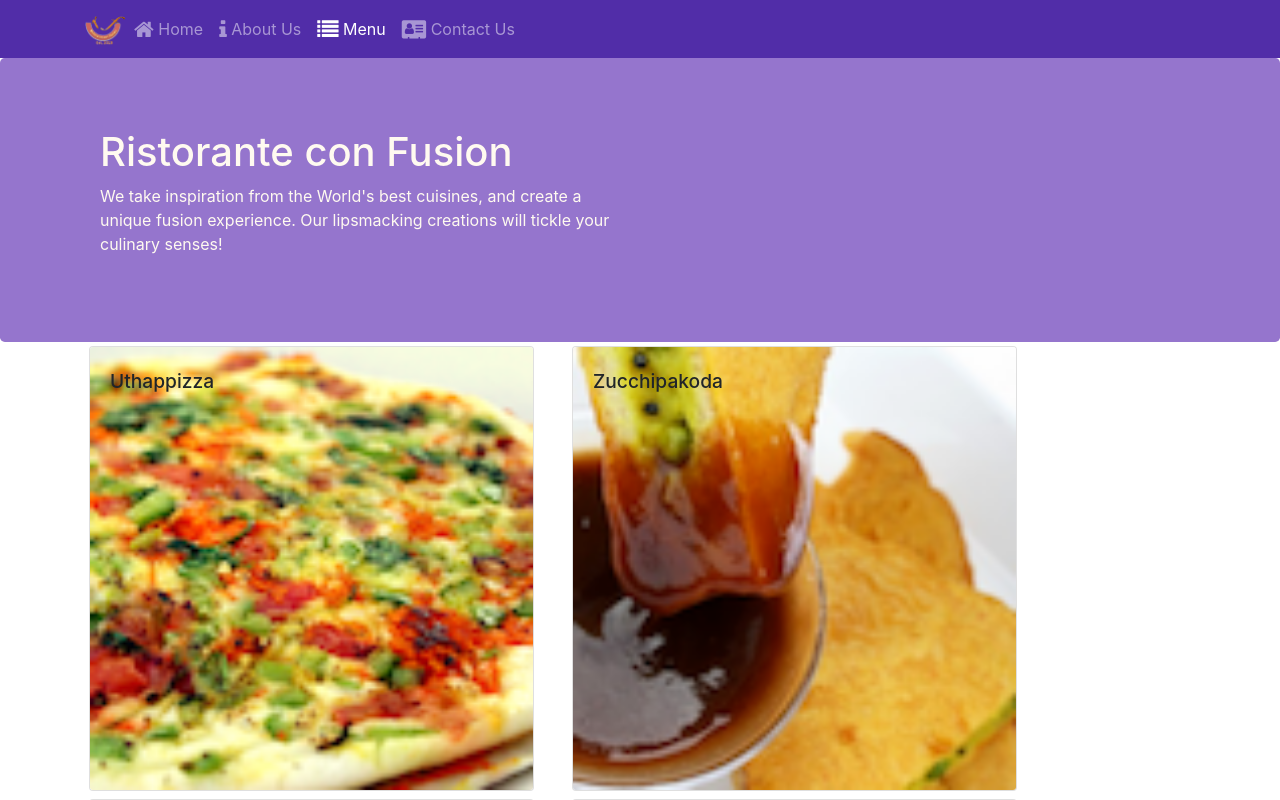
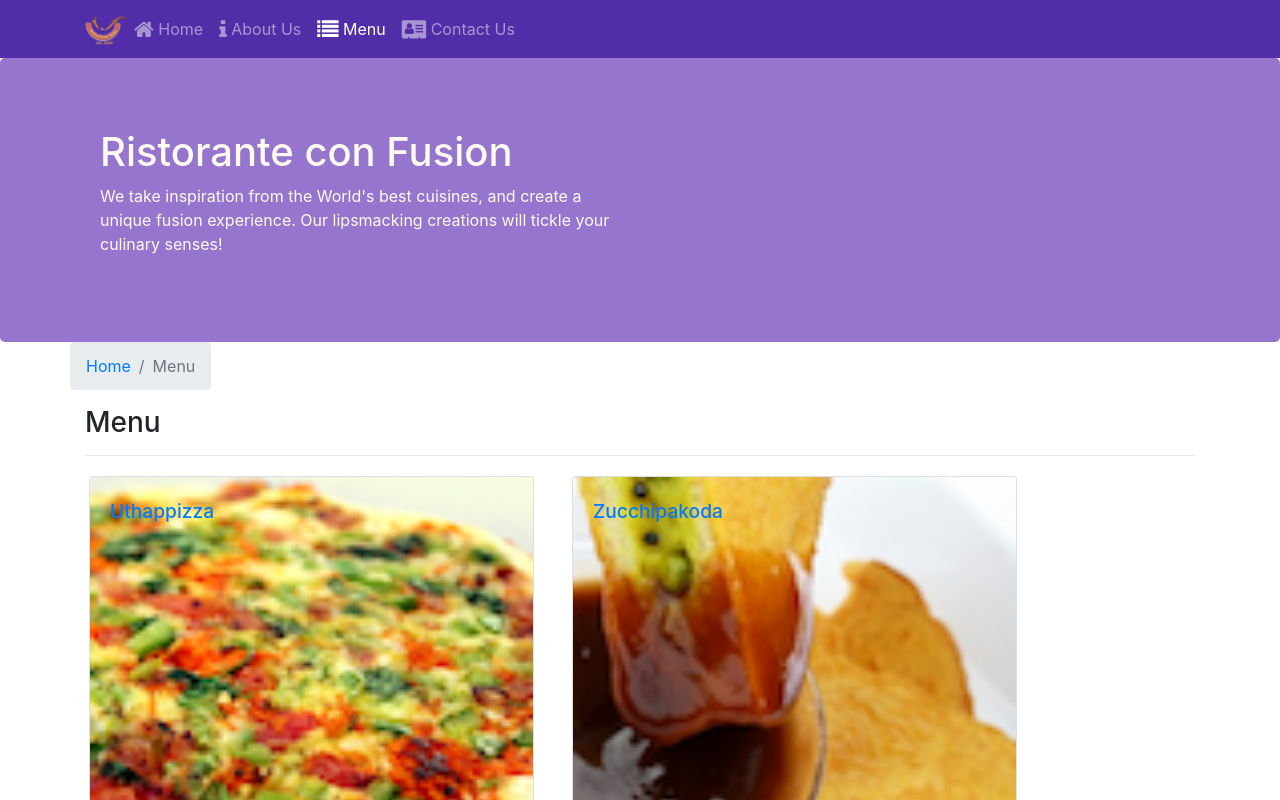
Before and after one commit to SARAAD69/React, a React (Create React App) app: page /menu in a window 1280 px wide. Shown: the top 800 px of the page. Built offline with nearby package versions, Linux system fonts and the light colour scheme.

Commit message:
Single Page Applications Part 2

```diff
--- a/src/App.css
+++ b/src/App.css
@@ -37,3 +37,7 @@ address{
 .navbar-dark {
     background-color: #512DA8;
 }
+
+.card-subtitle {
+    font-weight: 500;
+}
--- a/src/components/ContactComponent.js
+++ b/src/components/ContactComponent.js
@@ -1,8 +1,20 @@
 import React from 'react';
+import { Breadcrumb, BreadcrumbItem } from 'reactstrap';
+import { Link } from 'react-router-dom';
 
 function Contact(props) {
     return(
         <div className="container">
+            <div className="row">
+                <Breadcrumb>
+                    <BreadcrumbItem><Link to="/home">Home</Link></BreadcrumbItem>
+                    <BreadcrumbItem active>Contact Us</BreadcrumbItem>
+                </Breadcrumb>
+                <div className="col-12">
+                    <h3>Contact Us</h3>
+                    <hr />
+                </div>
+            </div>
             <div className="row row-content">
                 <div className="col-12">
                 <h3>Location Information</h3>
--- a/src/components/DishdetailComponent.js
+++ b/src/components/DishdetailComponent.js
@@ -1,10 +1,11 @@
 import React from 'react';
-import { Card, CardImg, CardText, CardBody, CardTitle } from 'reactstrap';
-
+import { Card, CardImg, CardText, CardBody, CardTitle, Breadcrumb, BreadcrumbItem } from 'reactstrap';
+import { Link } from 'react-router-dom';
 
    function RenderDish({dish}) {
+    if (dish != null) {
           return(
-            <div className="col-12 col-md-5 m-1">
+            <div>
                   <Card>
                       <CardImg top src={dish.image} alt={dish.name} />
                       <CardBody>
@@ -14,10 +15,14 @@ import { Card, CardImg, CardText, CardBody, CardTitle } from 'reactstrap';
                   </Card>
             </div>
           );
+        } else {
+          return(<div></div>);
+        }
       }
 
-    function RenderComments({dish}) {
-        const cmnts = dish.comments.map(comment => {
+    function RenderComments({comments}) {
+      if (comments != null) {
+        const cmnts = comments.map(comment => {
             return (
                 <li key={comment.id}>
                     <p>{comment.comment}</p>
@@ -29,25 +34,41 @@ import { Card, CardImg, CardText, CardBody, CardTitle } from 'reactstrap';
             )
         })
         return (
-            <div className='col-12 col-md-5 m-1'>
+            <div>
                 <h4> Comments </h4>
                 <ul className='list-unstyled'>
                     {cmnts}
                 </ul>
 
             </div>
-        )
+        );
+      } else {
+        return(<div></div>);
+      }
     }
 
       const DishDetail = (props) => {
         if (props.dish != null) {
-        const dishItem = <RenderDish dish={props.dish}/>
-        const commentItem = <RenderComments dish={props.dish}/>
           return(
             <div className="container">
                 <div className="row">
-                        {dishItem}
-                        {commentItem}
+                    <Breadcrumb>
+
+                        <BreadcrumbItem><Link to="/menu">Menu</Link></BreadcrumbItem>
+                        <BreadcrumbItem active>{props.dish.name}</BreadcrumbItem>
+                    </Breadcrumb>
+                    <div className="col-12">
+                        <h3>{props.dish.name}</h3>
+                        <hr />
+                    </div>
+                </div>
+                <div className="row">
+                    <div className="col-12 col-md-5 m-1">
+                        <RenderDish dish={props.dish} />
+                    </div>
+                    <div className="col-12 col-md-5 m-1">
+                        <RenderComments comments={props.comments} />
+                    </div>
                 </div>
             </div>
           )
--- a/src/components/MainComponent.js
+++ b/src/components/MainComponent.js
@@ -9,6 +9,7 @@ import { COMMENTS } from '../shared/comments';
 import { LEADERS } from '../shared/leaders';
 import { PROMOTIONS } from '../shared/promotions';
 import { Switch, Route, Redirect } from 'react-router-dom';
+import DishDetail from './DishdetailComponent';
 
 class Main extends Component {
 
@@ -35,12 +36,21 @@ class Main extends Component {
       );
     }
 
+    const DishWithId = ({match}) => {
+      return(
+          <DishDetail dish={this.state.dishes.filter((dish) => dish.id === parseInt(match.params.dishId,10))[0]}
+            comments={this.state.comments.filter((comment) => comment.dishId === parseInt(match.params.dishId,10))} />
+      );
+    };
+
+
     return (
       <div>
         <Header />
         <Switch>
               <Route path='/home' component={HomePage} />
               <Route exact path='/menu' component={() => <Menu dishes={this.state.dishes} />} />
+              <Route path='/menu/:dishId' component={DishWithId} />
               <Route exact path='/contactus' component={Contact} />
               <Redirect to="/home" />
         </Switch>
--- a/src/components/MenuComponent.js
+++ b/src/components/MenuComponent.js
@@ -1,23 +1,25 @@
 import React from 'react';
-import { Card, CardImg, CardImgOverlay, CardTitle } from 'reactstrap';
+import { Card, CardImg, CardImgOverlay, CardTitle, Breadcrumb, BreadcrumbItem } from 'reactstrap';
+import { Link } from 'react-router-dom';
 
-function RenderMenuItem({dish, onClick}) {
-    return(
-        <Card onClick={() => onClick(dish.id)}>
+    function RenderMenuItem ({dish, onClick}) {
+        return (
+            <Card>
+                <Link to={`/menu/${dish.id}`} >
                     <CardImg width="100%" src={dish.image} alt={dish.name} />
                         <CardImgOverlay>
-                <CardTitle>{dish.name}</CardTitle>
+                            <CardTitle> {dish.name} </CardTitle>
                         </CardImgOverlay>
+                </Link>
             </Card>
         );
     }
 
     const Menu = (props) => {
-
         const menu = props.dishes.map((dish) => {
             return (
                 <div key={dish.id} className="col-12 col-md-5 m-1">
-                     <RenderMenuItem dish={dish} onClick={props.onClick} />
+                    <RenderMenuItem dish={dish} />
                 </div>
             );
         });
@@ -25,11 +27,20 @@ function RenderMenuItem({dish, onClick}) {
         return (
             <div className="container">
                 <div className="row">
+                    <Breadcrumb>
+                        <BreadcrumbItem> <Link to='home'>Home</Link> </BreadcrumbItem>
+                        <BreadcrumbItem active>Menu</BreadcrumbItem>
+                    </Breadcrumb>
+                    <div className="col-12">
+                        <h3>Menu</h3>
+                        <hr />
+                    </div>
+                </div>
+                <div className="row">
                     {menu}
                 </div>
             </div>
         );
-
     }
 
 export default Menu;
```
Lines whose indentation alone changed are shown as unchanged.
